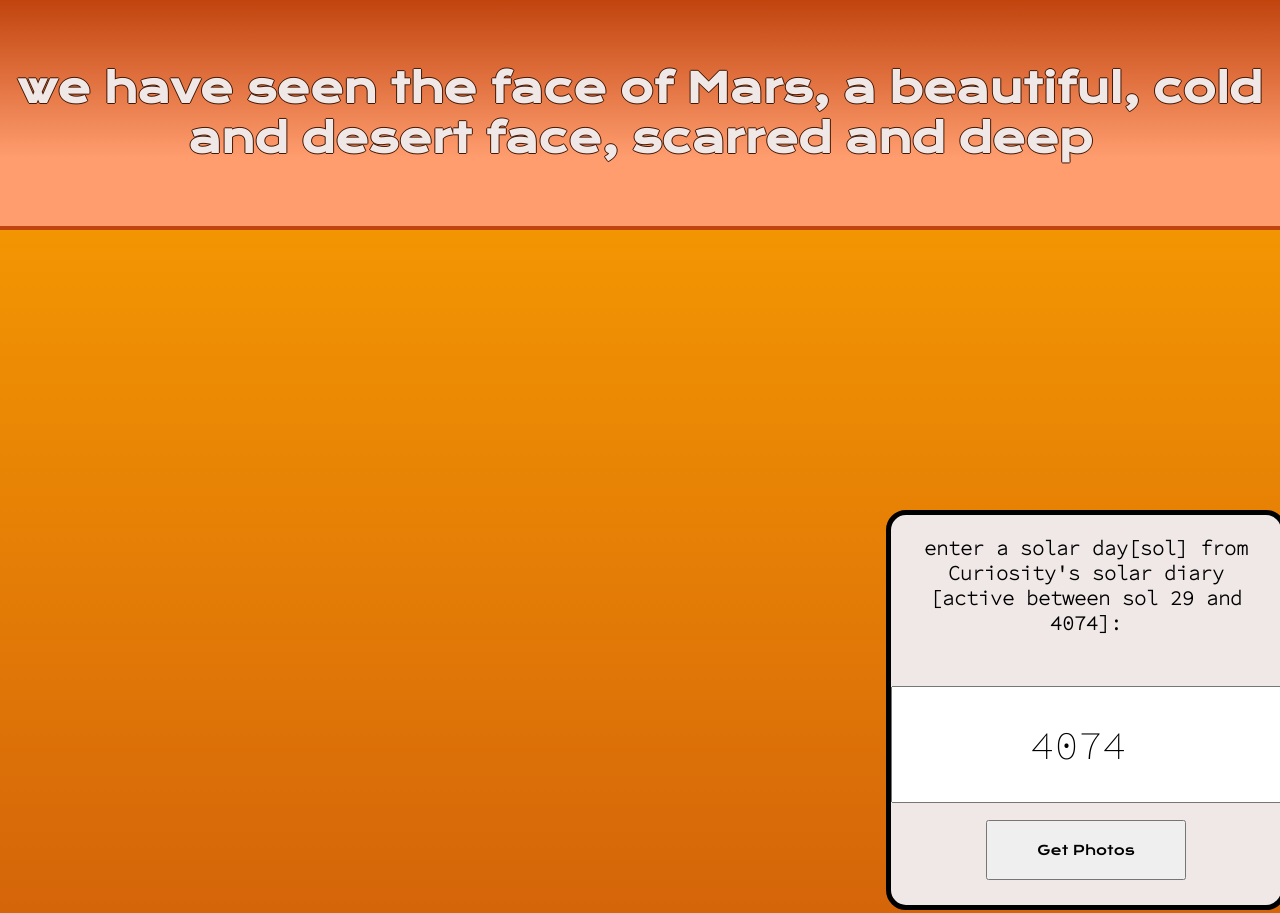
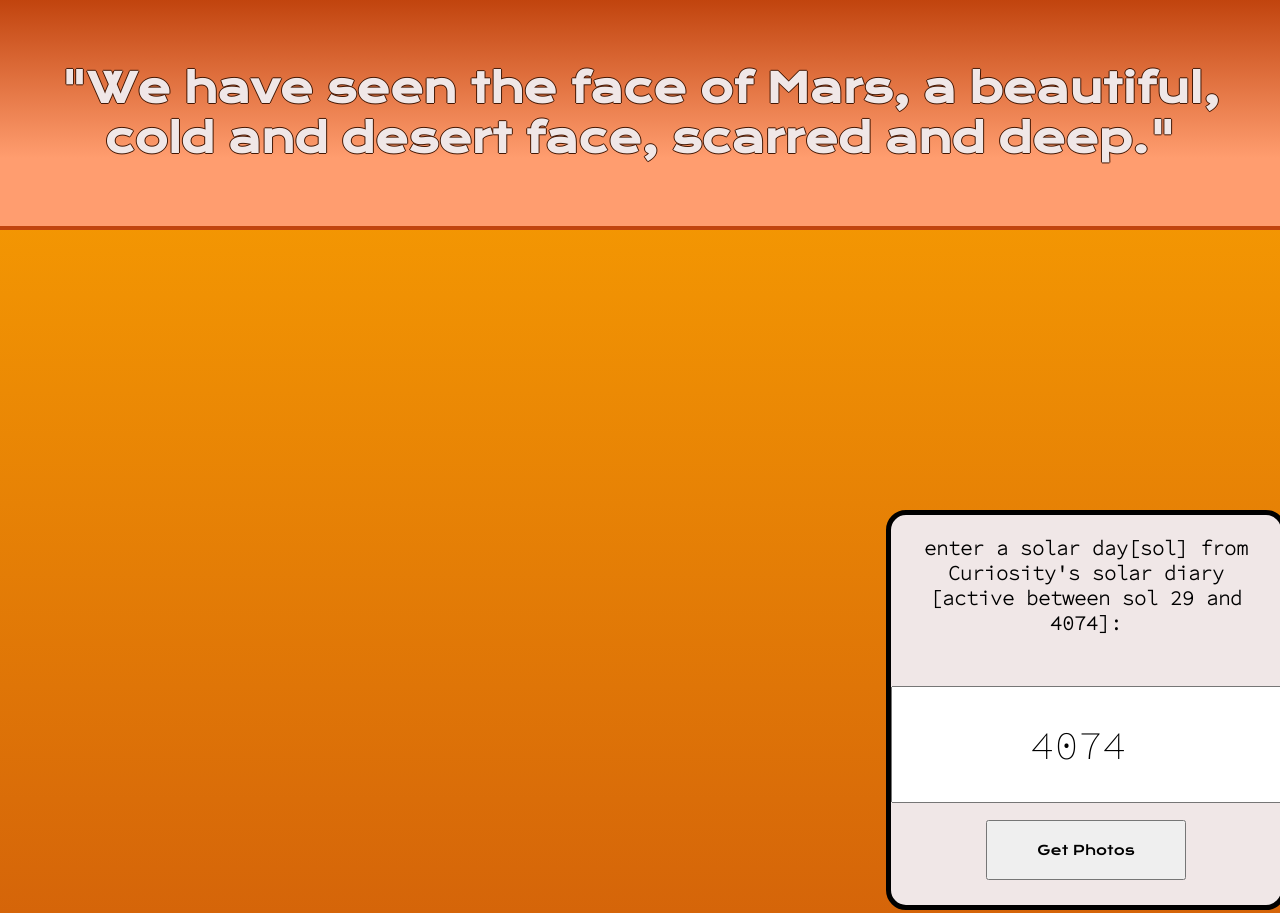
Before and after one commit to jsith90/curiosity-rover, a plain HTML site: page index.html in a window 1280 px wide. Shown: the top 913 px of the page. Drawn offline with nearby package versions, Linux system fonts and the light colour scheme; no server answers.

Commit message:
quote marks on header

```diff
--- a/index.html
+++ b/index.html
@@ -11,7 +11,7 @@
 </head>
 <body>
    <header>
-    <h1>we have seen the face of Mars, a beautiful, cold and desert face, scarred and deep</h1>
+    <h1>"We have seen the face of Mars, a beautiful, cold and desert face, scarred and deep."</h1>
    </header>
    <main class="grid-container">
     <!-- <section class="grid-item grid-item"></section> -->
```
